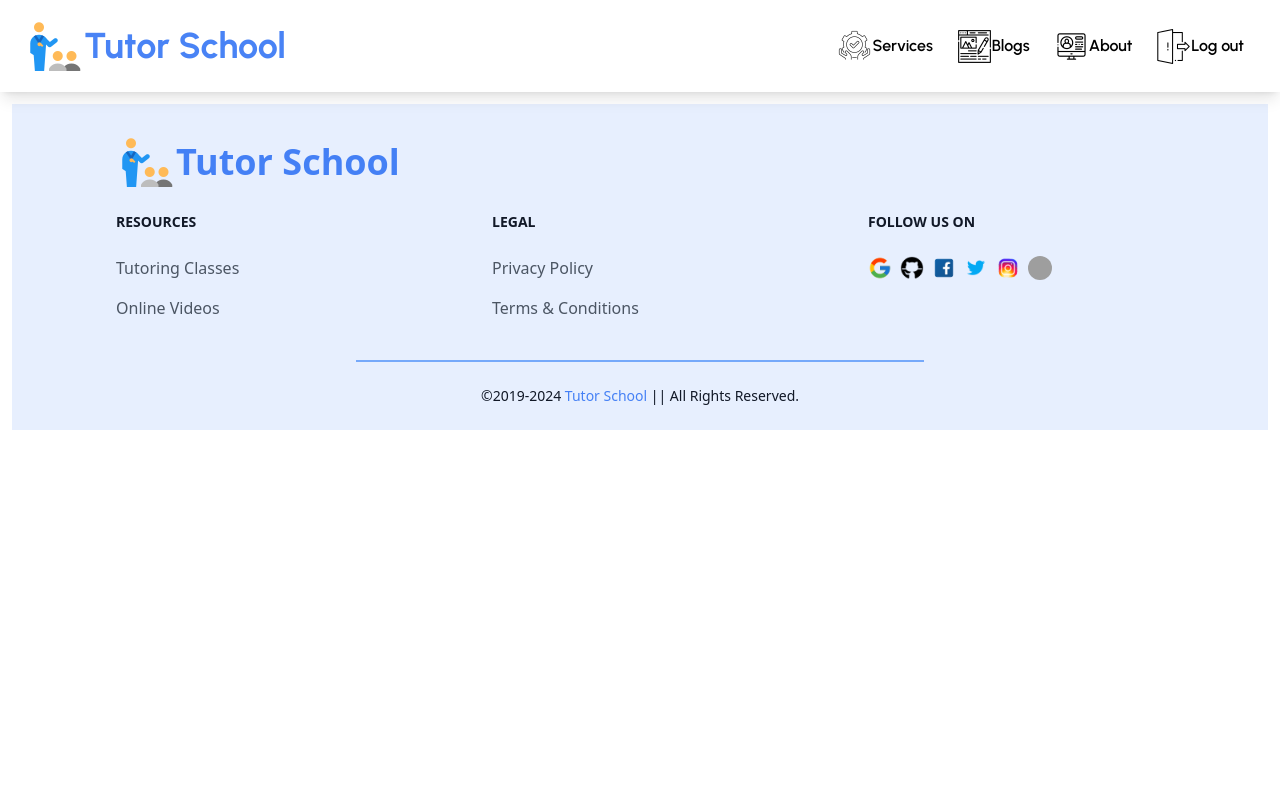
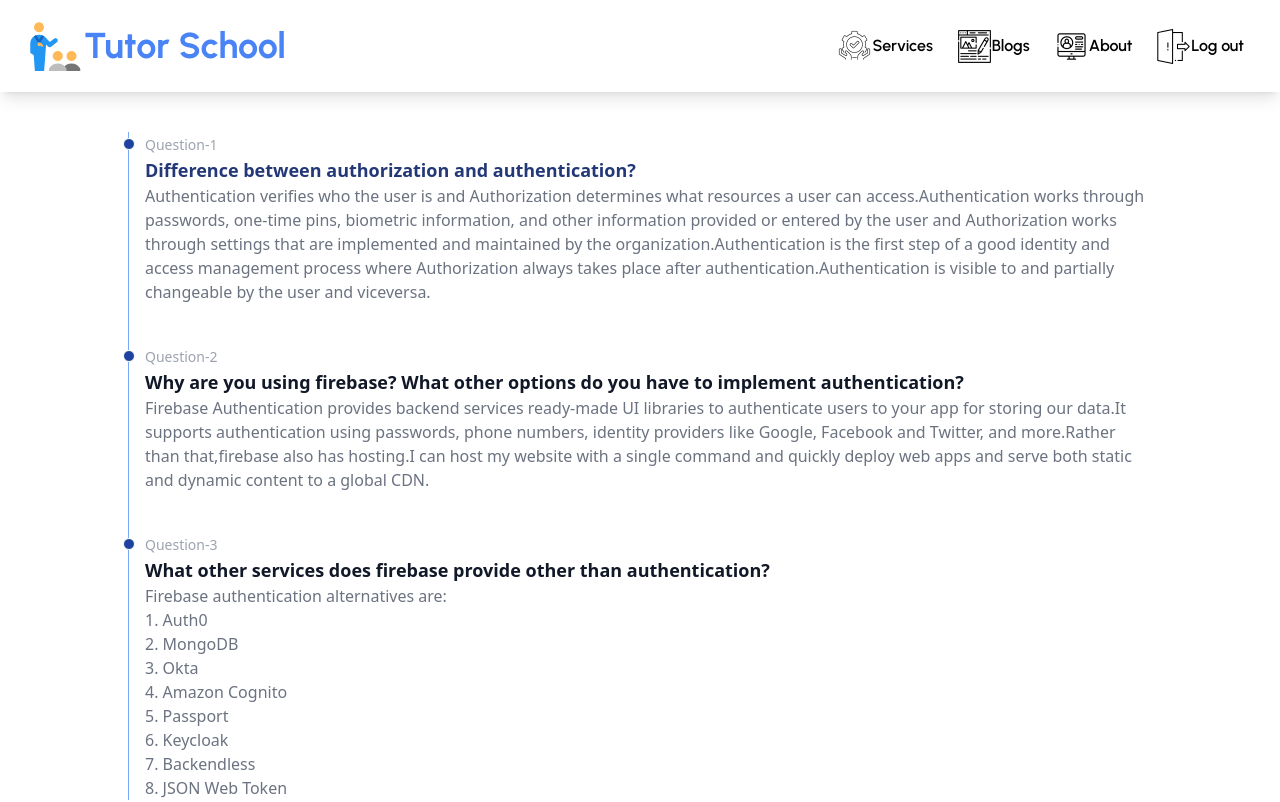
Before and after one commit to Aninditaroy/tutor-school, a React (Create React App) app: page /blogs in a window 1280 px wide. Shown: the top 802 px of the page. Built offline with nearby package versions, Linux system fonts and the light colour scheme; no server answers; grey boxes are pictures that could not be loaded.

Commit message:
blogs page added

```diff
--- a/src/Pages/Blogs/Blogs.js
+++ b/src/Pages/Blogs/Blogs.js
@@ -2,8 +2,36 @@ import React from 'react';
 
 const Blogs = () => {
     return (
-        <div>
-
+        <div className='flex justify-center lg:mx-20  xl:mx-32 2xl:mx-60 mt-10 mb-10'>
+            <ol class="relative border-l border-blue-400 ">
+                <li class="mb-10 ml-4">
+                    <div class="absolute w-3 h-3 bg-blue-800 rounded-full mt-1.5 -left-1.5 border border-white "></div>
+                    <span class="mb-1 text-sm font-normal leading-none text-gray-400 ">Question-1</span>
+                    <h4 class="text-lg font-semibold text-blue-900 ">Difference between authorization and authentication?</h4>
+                    <p class="text-base font-normal text-gray-500  w-full">Authentication verifies who the user is and 	Authorization determines what resources a user can access.Authentication works through passwords, one-time pins, biometric information, and other information provided or entered by the user and Authorization works through settings that are implemented and maintained by the organization.Authentication is the first step of a good identity and access management process where Authorization always takes place after authentication.Authentication is visible to and partially changeable by the user and viceversa.</p>
+                </li>
+                <li class="mb-10 ml-4">
+                    <div class="absolute w-3 h-3 bg-blue-800 rounded-full mt-1.5 -left-1.5 border border-white "></div>
+                    <span class="mb-1 text-sm font-normal leading-none text-gray-400 ">Question-2</span>
+                    <h4 class="text-lg font-semibold text-gray-900 ">Why are you using firebase? What other options do you have to implement authentication?</h4>
+                    <p class="text-base font-normal text-gray-500 ">Firebase Authentication provides backend services ready-made UI libraries to authenticate users to your app for storing our data.It supports authentication using passwords, phone numbers, identity providers like Google, Facebook and Twitter, and more.Rather than that,firebase also has hosting.I can host my website with a single command and quickly deploy web apps and serve both static and dynamic content to a global CDN.</p>
+                </li>
+                <li class="ml-4">
+                    <div class="absolute w-3 h-3 bg-blue-800 rounded-full mt-1.5 -left-1.5 border border-white"></div>
+                    <span class="mb-1 text-sm font-normal leading-none text-gray-400 ">Question-3</span>
+                    <h4 class="text-lg font-semibold text-gray-900 ">What other services does firebase provide other than authentication?</h4>
+                    <span class="text-base font-normal text-gray-500 ">Firebase authentication alternatives  are:
+                        <li>1. Auth0</li>
+                        <li>2. MongoDB</li>
+                        <li>3. Okta</li>
+                        <li>4. Amazon Cognito</li>
+                        <li>5. Passport</li>
+                        <li>6. Keycloak</li>
+                        <li>7. Backendless</li>
+                        <li>8. JSON Web Token</li>
+                    </span>
+                </li>
+            </ol>
         </div>
     );
 };
--- a/src/Pages/Shared/Footer/Footer.js
+++ b/src/Pages/Shared/Footer/Footer.js
@@ -8,6 +8,7 @@ import github from '../../../images/social/github.png';
 import twitter from '../../../images/social/twitter.png';
 import youtube from '../../../images/social/youtube.png';
 import { Link } from 'react-router-dom';
+import Loading from '../Loading/Loading';
 const Footer = () => {
     return (
         <>
```
